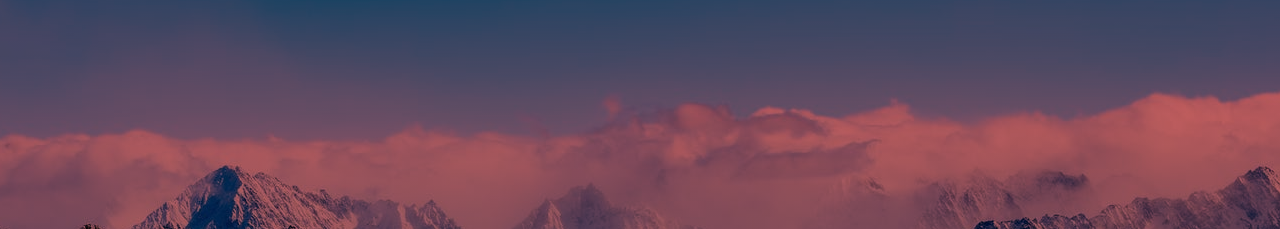
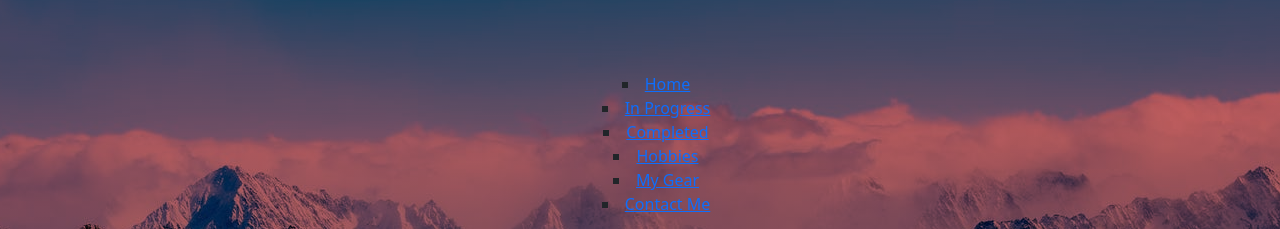
Before and after one commit to OpticFinds/Personal-Website, a plain HTML site: page index.html in a window 1280 px wide. Shown: the top 229 px of the page. Drawn offline with nearby package versions, Linux system fonts and the light colour scheme.

Commit message:
Update index.html

```diff
--- a/index.html
+++ b/index.html
@@ -13,11 +13,29 @@
     <link rel="stylesheet" href="styles.css">
   </head>
   <body>
-    <canvas id="canvas-image-blending"></canvas>
+
+
+
+ <canvas id="canvas-image-blending"></canvas>
 
     <div class="main-content" style="text-align: center; width: 100%; position: absolute">
       <center>
+<header5>
+ <div class="container">
+      <h1 class="logo"></h1>
 
+      <nav>
+        <ul>
+          <li><a href="#canvas-image-blending">Home</a></li>
+          <li><a href="#inprogress">In Progress</a></li>
+          <li><a href="#completed">Completed</a></li>
+          <li><a href="#hobbies">Hobbies</a></li>
+          <li><a href="mygear.html">My Gear</a></li>
+          <li><a href="#contact">Contact Me</a></li>
+        </ul>
+      </nav>
+    </div>
+</header5>
         <div class="" style="height: 750px;">
           <h1 style="padding-top: 230px; color: white;">Hi, my name is _____</h1>
           <p style="padding-top: 25px; color: white;" id="app"></p>
@@ -25,7 +43,8 @@
 
         <h2 style="padding-bottom: 10px; padding-top: 10px;">Introduction</h2>
 
-        <!-- Introduction -->
+
+<!-- Introduction -->
         <div class="flex-container-reverse" style="padding-bottom: 50px; padding-top: 20px;">
           <div class="big-container-left" style="">
             <p class="time-text">Fun fact: Lorem ipsum dolor sit amet, consectetur adipiscing elit, sed do eiusmod tempor incididunt ut labore et dolore magna aliqua. </p>
@@ -36,7 +55,7 @@
           </div>
         </div>
 
-        <h2 style="padding-bottom: 20px">My Current Projects</h2>
+        <h2 id="inprogress" style="padding-bottom: 20px">My Current Projects</h2>
 
         <!-- Current Project #1 -->
         <div class="flex-container-reverse" style="padding-bottom: 50px; padding-top: 40px;">
@@ -78,7 +97,7 @@
         </div>
 
         <!-- Completed projects -->
-        <h2 style="padding-bottom: 20px">My Completed Projects (recent to old)</h2>
+        <h2 id="completed" style="padding-bottom: 20px">My Completed Projects (recent to old)</h2>
 
         <!-- Completed Project #1 -->
         <div class="flex-container" style="padding-bottom: 100px; padding-top: 50px;">
@@ -121,7 +140,7 @@
 
 
         <!-- Hobbies -->
-        <h2 style="padding-bottom: 20px">My other hobbies</h2>
+        <h2 id="hobbies" style="padding-bottom: 20px">My other hobbies</h2>
 
         <div class="row">
           <!-- FIRST HOBBY CARD -->
@@ -197,7 +216,7 @@
         </div>
 
         <!-- Languages -->
-        <h2 style="padding-bottom: 20px; padding-top: 40px;">Languages I speak</h2>
+        <h2 id="lang" style="padding-bottom: 20px; padding-top: 40px;">Languages I speak</h2>
 
         <p>English  (native) - 100%</p>
         <div class="progressbar">
@@ -247,7 +266,7 @@
 
 
         <!-- Contact me / ending section -->
-        <h2 style="padding-bottom: 20px; padding-top: 80px;">Contact Me</h2>
+        <h2 id="contact" style="padding-bottom: 20px; padding-top: 80px;">Contact Me</h2>
 
         <img src="assets/endingImage.jpeg"  class="rounded-corners" style="">
 
```
